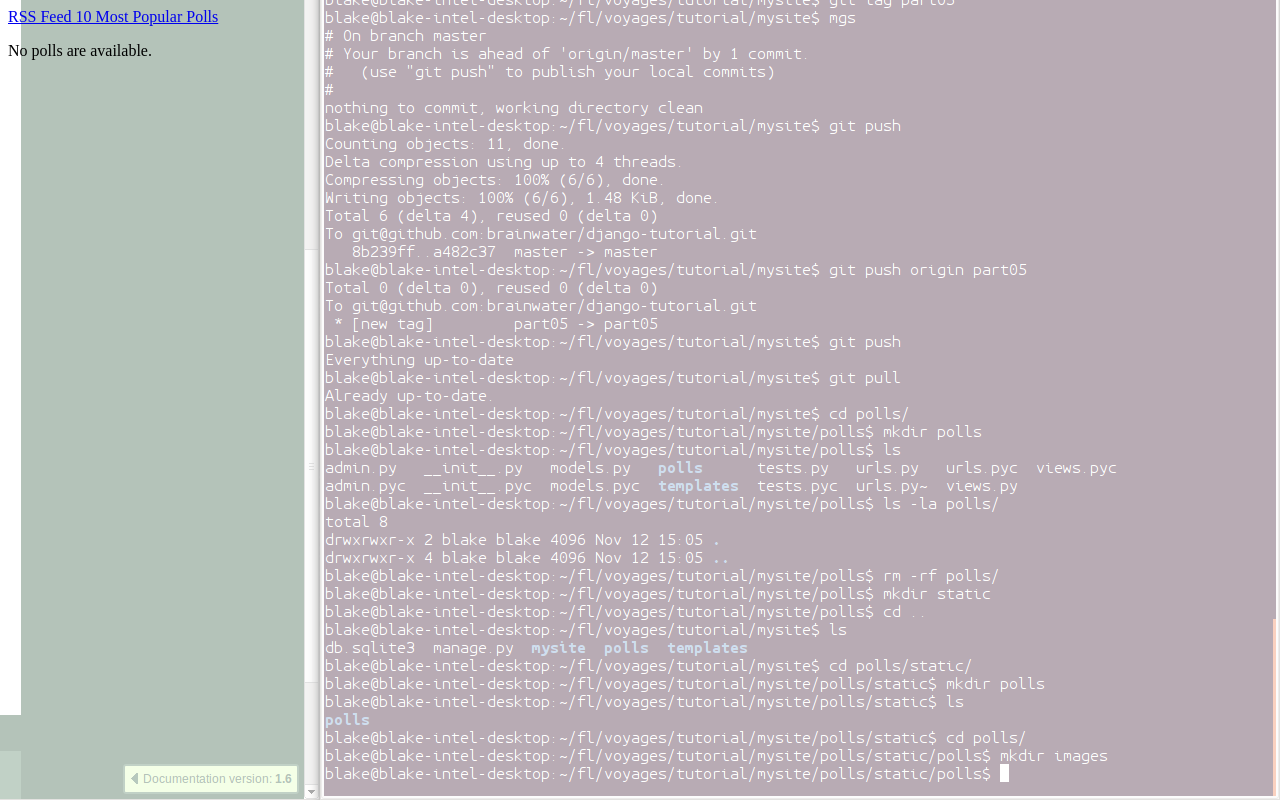
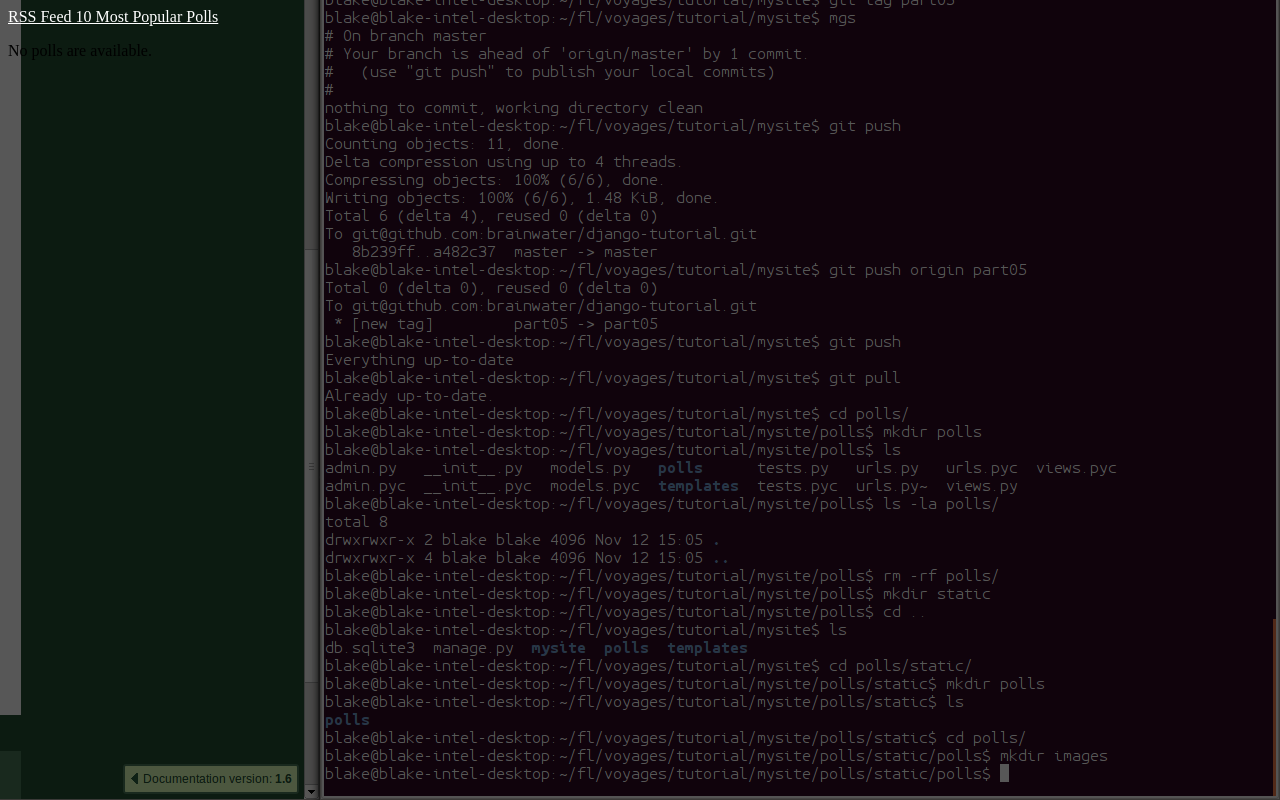
Before and after one commit to brainwater/django-tutorial, a Django app: page /polls/ in a window 1280 px wide. Run offline with Django 3.2, Linux system fonts and the light colour scheme; data that the repository does not hold is empty.

Commit message:
Minor improvement in looks

```diff
--- a/polls/static/polls/style.css
+++ b/polls/static/polls/style.css
@@ -1,6 +1,10 @@
+a {
+	color: white;
+}
+
 li a {
-    color: green;
+    color: white;
 }
 body {
-    background: white url("images/background.png") no-repeat right bottom;
+    background: black url("images/background.png") no-repeat right bottom;
 }
```
